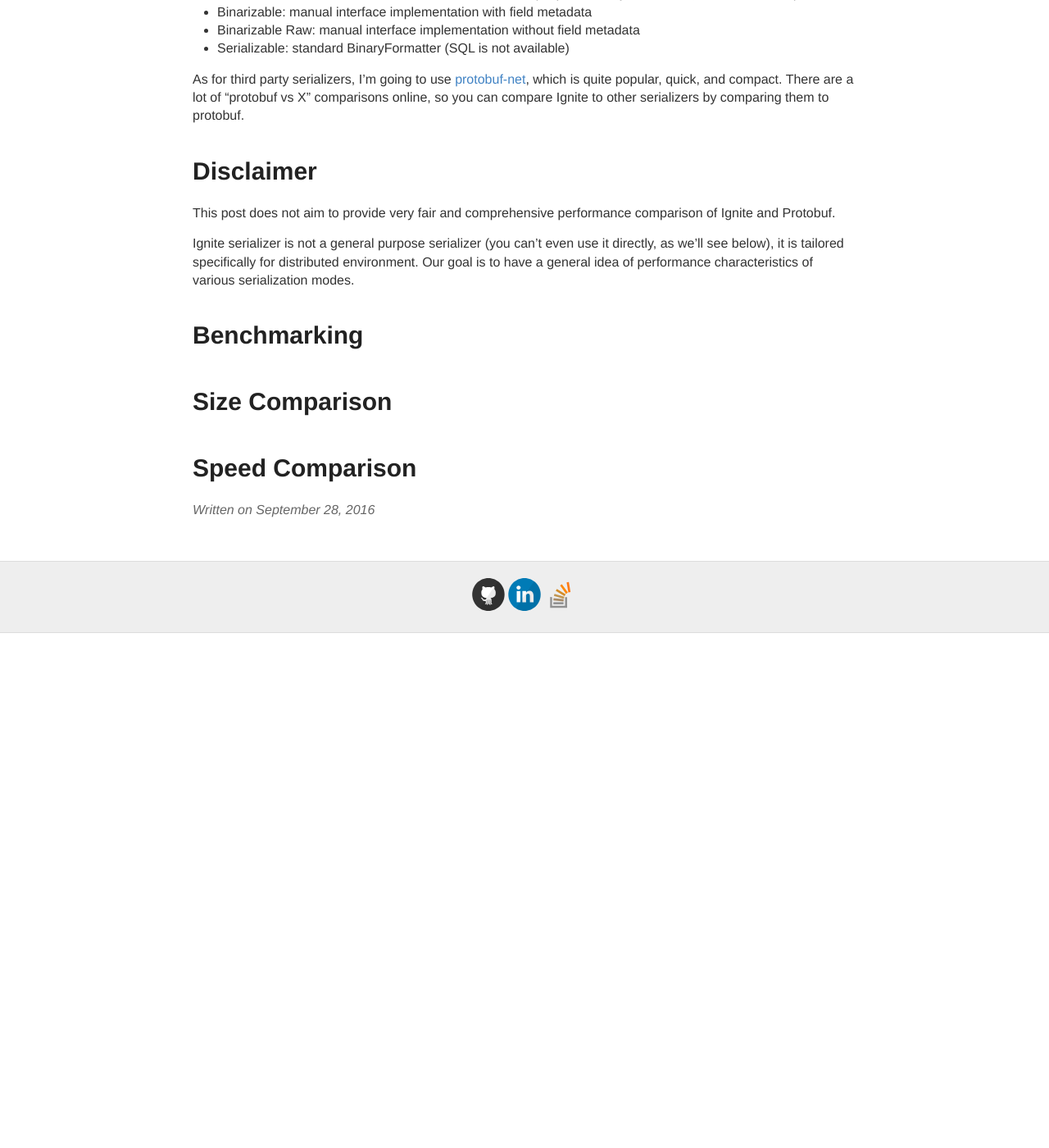
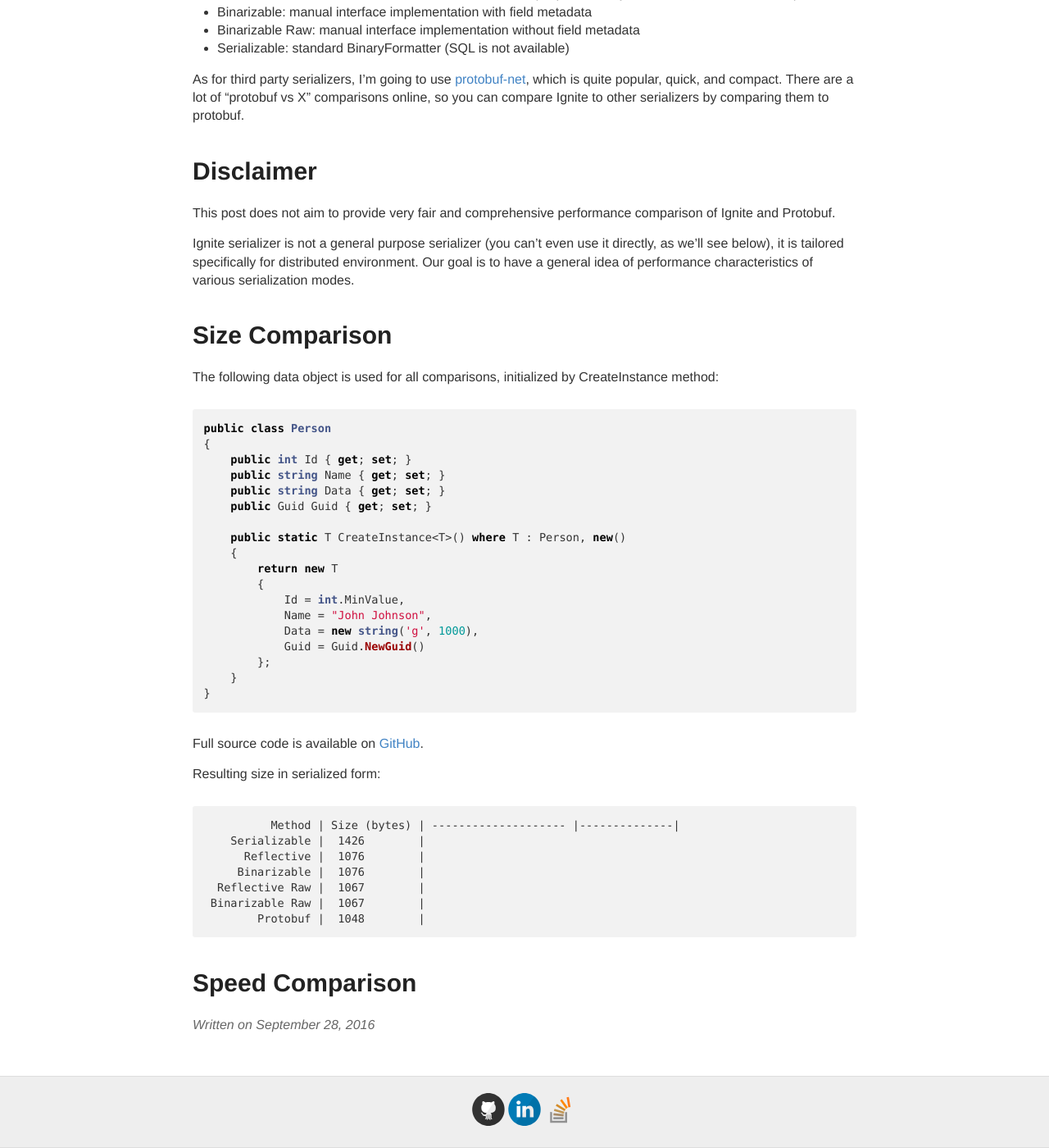
Before and after one commit to ptupitsyn/ptupitsyn.github.io, a Jekyll site: the page built from _posts/2016-09-28-Ignite-Serialization-Performance.md, in a window 1280 px wide and 1400 px high, scrolled down 566 px. Shown: the whole window at 82% size. Built offline with Jekyll 4.4.1, drawn with Linux system fonts in a browser that asks for light colours; comment, search, counter and statistics services are not loaded; before the commit the page ends 1338 px from its top, so only the background shows below that.

Commit message:
size comparison

````diff
--- a/_posts/2016-09-28-Ignite-Serialization-Performance.md
+++ b/_posts/2016-09-28-Ignite-Serialization-Performance.md
@@ -31,8 +31,43 @@ This post does not aim to provide very fair and comprehensive performance compar
 Ignite serializer is not a general purpose serializer (you can't even use it directly, as we'll see below), it is tailored specifically for distributed environment.
 Our goal is to have a general idea of performance characteristics of various serialization modes.
 
-# Benchmarking
-
 # Size Comparison
 
+The following data object is used for all comparisons, initialized by CreateInstance method:
+
+```cs
+public class Person
+{
+    public int Id { get; set; }
+    public string Name { get; set; }
+    public string Data { get; set; }
+    public Guid Guid { get; set; }
+
+    public static T CreateInstance<T>() where T : Person, new()
+    {
+        return new T
+        {
+            Id = int.MinValue,
+            Name = "John Johnson",
+            Data = new string('g', 1000),
+            Guid = Guid.NewGuid()
+        };
+    }
+}
+```
+
+Full source code is available on [GitHub](https://github.com/ptupitsyn/IgniteNetBenchmarks).
+
+Resulting size in serialized form:
+
+              Method | Size (bytes) |
+-------------------- |--------------|
+        Serializable |  1426        |
+          Reflective |  1076        |
+         Binarizable |  1076        |
+      Reflective Raw |  1067        |
+     Binarizable Raw |  1067        |
+            Protobuf |  1048        |
+
+
 # Speed Comparison
````
